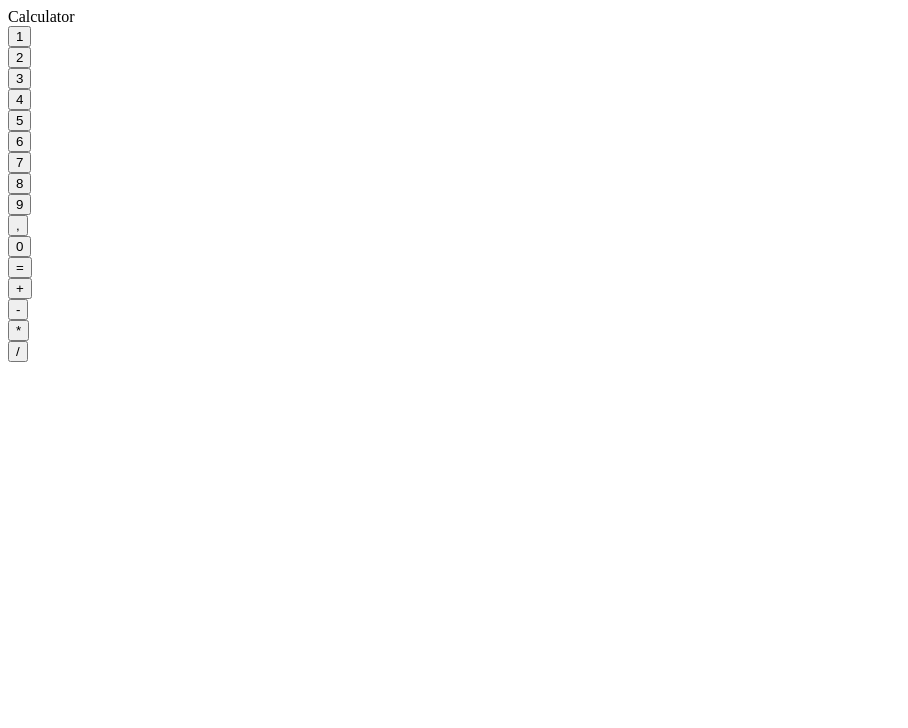
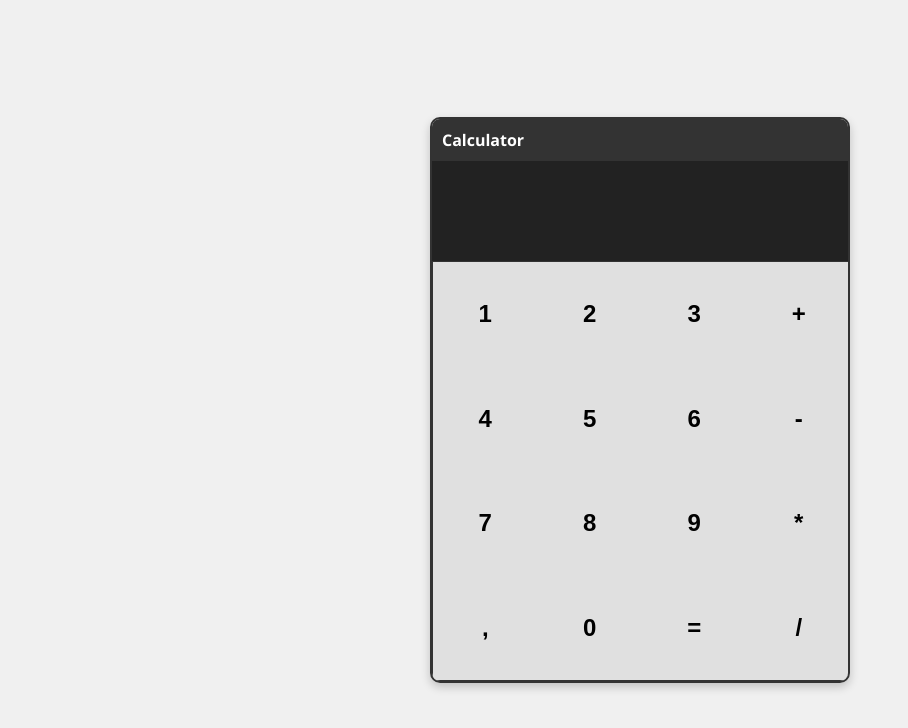
Before and after one commit to meviusisback/calculator_todp, a plain HTML site: page index.html in a window 1280 px wide. Shown: the whole page, without its empty margins (0-908 px from the left). Drawn offline with Linux system fonts and the light colour scheme.

Commit message:
Fixed the CSS

```diff
--- a/index.html
+++ b/index.html
@@ -26,8 +26,8 @@
           <div class="numpad"><button class="numpad-buttons">8</button></div>
           <div class="numpad"><button class="numpad-buttons">9</button></div>
           <div class="symbols"><button class="symbols-buttons">,</button></div>
-          <div id="symbols"><button class="symbols-buttons">0</button></div>
-          <div id="symbols"><button class="symbols-buttons">=</button></div>
+          <div class="symbols"><button class="symbols-buttons">0</button></div>
+          <div class="symbols"><button class="symbols-buttons">=</button></div>
         </div>
         <div class="operators">
           <div class="symbols"><button class="symbols-buttons">+</button></div>
--- a/style.css
+++ b/style.css
@@ -1,10 +1,102 @@
+*,
+*::before,
+*::after {
+  box-sizing: border-box;
+}
+
+body {
+  font-family: 'Segoe UI', Tahoma, Geneva, Verdana, sans-serif;
+  display: flex;
+  justify-content: center;
+  align-items: center;
+  min-height: 100vh;
+  margin: 0;
+  background-color: #f0f0f0;
+}
+
 .container {
   display: flex;
   flex-direction: column;
-  width: 300px;
+  width: 420px;
+  border: 2px solid #333;
+  border-radius: 10px;
+  overflow: hidden;
+  box-shadow: 0 4px 10px rgba(0, 0, 0, 0.2);
+}
+
+.menu {
+  display: flex;
+  justify-content: space-between;
+  padding: 10px;
+  background-color: #333;
+  color: white;
+  font-weight: bold;
+}
+
+.screen {
+  height: 100px;
+  width: 100%;
+  background-color: #222;
+  color: white;
+  font-size: 2rem;
+  display: flex;
+  align-items: center;
+  justify-content: flex-end;
+  padding: 0 20px;
 }
 
 .body {
-  width: 300px;
-  height: 300px;
+  display: flex;
+  background-color: #333;
+  width: 420px;
+  height: 420px;
+  padding: 1px;
 }
+
+.numbers {
+  display: flex;
+  flex: 3;
+  flex-wrap: wrap;
+}
+
+.numpad, .symbols {
+  display: flex;
+  justify-content: center;
+  align-items: center;
+  flex: 1 1 33.33%;
+  height: 25%;
+  background-color: #e0e0e0;
+  font-size: 1.5rem;
+  font-weight: bold;
+  cursor: pointer;
+  transition: background-color 0.2s;
+  border: none;
+}
+
+.numpad:hover, .symbols:hover {
+  background-color: #d0d0d0;
+}
+
+.numpad:active, .symbols:active {
+  background-color: #c0c0c0;
+}
+
+.operators {
+  display: flex;
+  flex: 1;
+  flex-direction: column;
+}
+
+.operators .symbols {
+  flex: 1;
+}
+
+.numpad-buttons, .symbols-buttons {
+  width: 100%;
+  height: 100%;
+  border: none;
+  background: transparent;
+  font-size: 1.5rem;
+  font-weight: bold;
+  cursor: pointer;
+}
```
